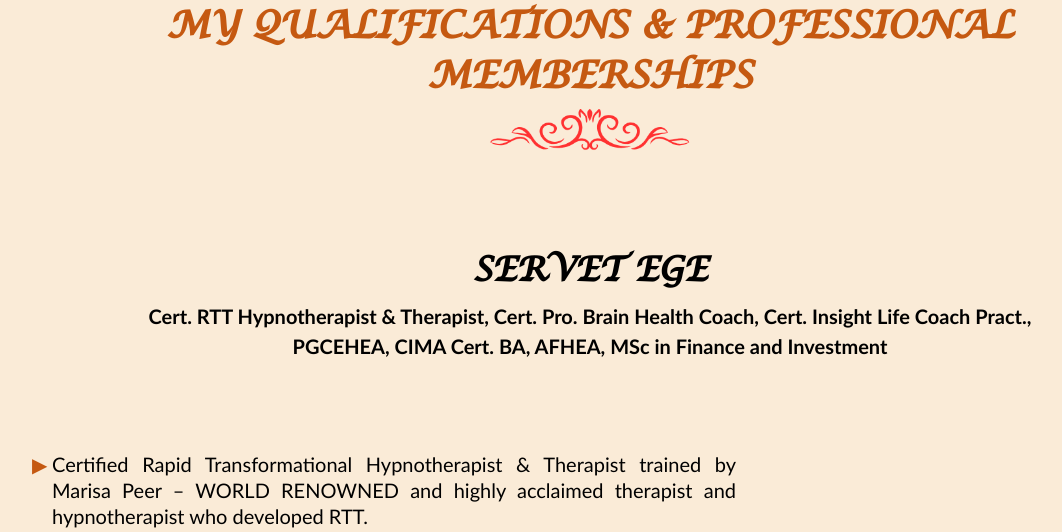
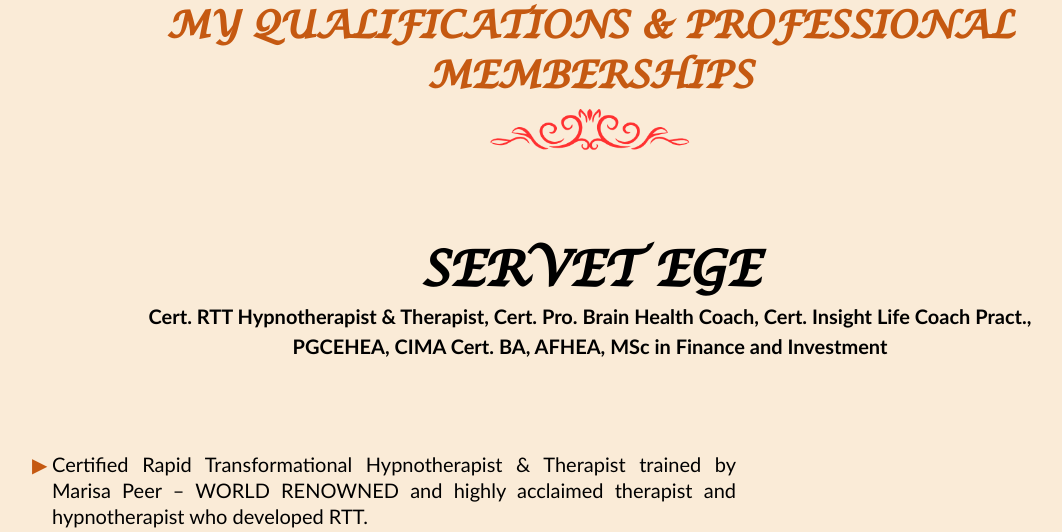
Before and after one commit to gericlois/SelfTransformingBrain, a PHP site: page /pages/about_me.php in a window 1280 px wide. Shown: the part 3788-4320 px from the top of the page, without its empty margins (50-1112 px from the left). Run offline with PHP 8.4, Linux system fonts and the light colour scheme; some web fonts are replaced.

Commit message:
Changed Size font

```diff
--- a/assets/css/main.css
+++ b/assets/css/main.css
@@ -2190,7 +2190,7 @@
 }
 
 .qualifications h2.two {
-  font-size: 45px;
+  font-size: 65px;
   font-weight: 700;
   color: #000000;
   line-height: 50px;
```
